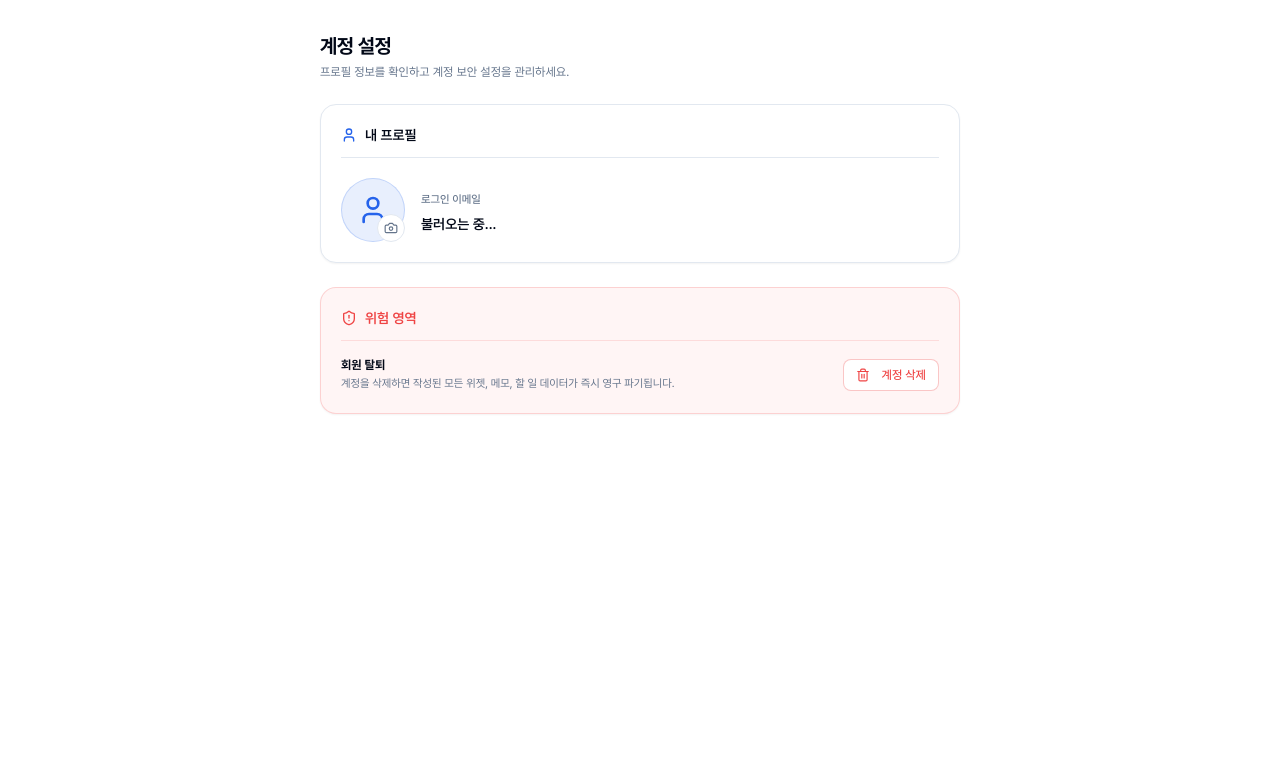
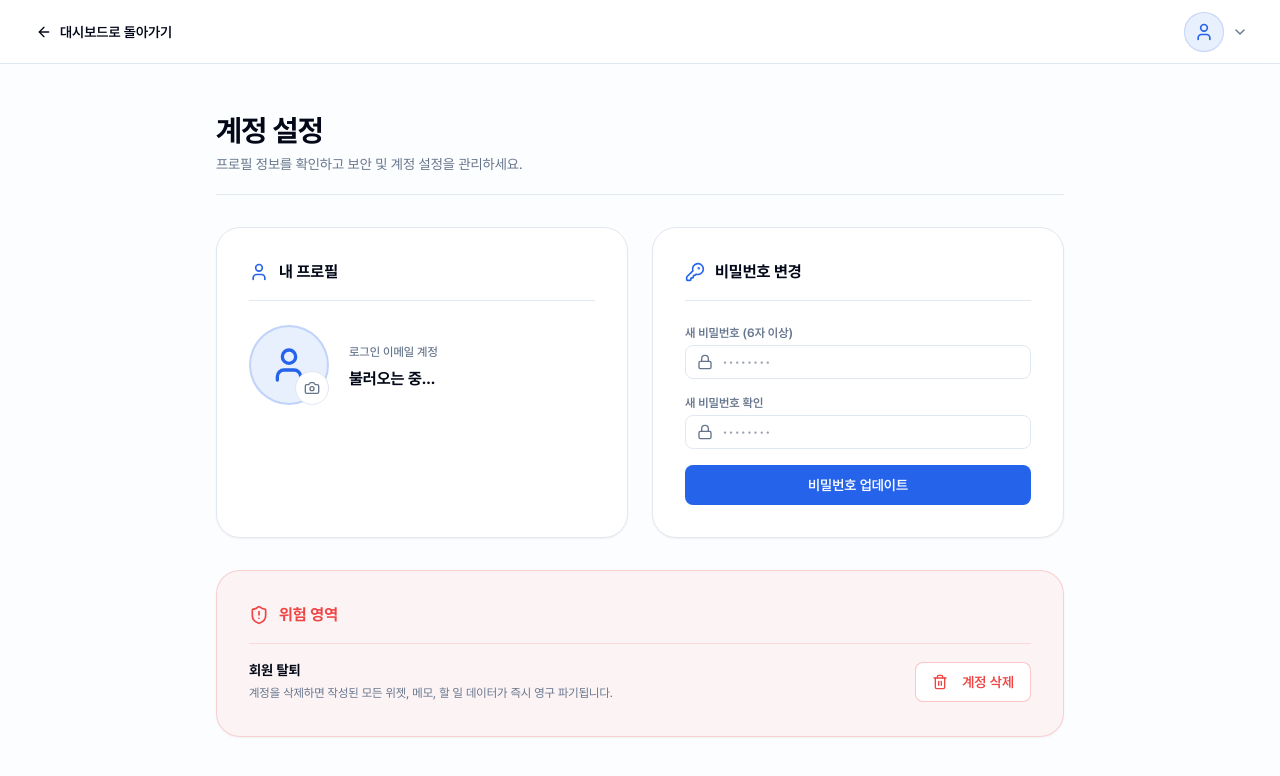
Before and after one commit to jaywai-lee/DashCraft, a Next.js app: page /settings in a window 1280 px wide. Shown: the top 776 px of the page. Built offline with nearby package versions, Linux system fonts and the light colour scheme; no server answers; the database is empty.

Commit message:
fix: 위젯 이동 콜백 클로저 버그 수정 및 드롭다운 UI 개선 (#75)

```diff
--- a/src/entities/widget/ui/WidgetHeaderActions.tsx
+++ b/src/entities/widget/ui/WidgetHeaderActions.tsx
@@ -88,10 +88,6 @@ export const WidgetHeaderActions = memo(
       </div>
     );
   },
-  (prevProps, nextProps) =>
-    prevProps.id === nextProps.id &&
-    prevProps.color === nextProps.color &&
-    prevProps.width === nextProps.width,
 );
 
 WidgetHeaderActions.displayName = "WidgetHeaderActions";
--- a/src/features/auth/model/useLoginForm.ts
+++ b/src/features/auth/model/useLoginForm.ts
@@ -33,7 +33,6 @@ export const useLoginForm = () => {
 
     toast.success("로그인되었습니다.");
     router.push("/dashboard");
-    router.refresh();
   };
 
   const handleGoogleLogin = async () => {
--- a/src/features/settings/model/useSettings.ts
+++ b/src/features/settings/model/useSettings.ts
@@ -13,6 +13,11 @@ export const useSettings = () => {
 
   const [userEmail, setUserEmail] = useState<string>("");
   const [avatarUrl, setAvatarUrl] = useState<string | undefined>(undefined);
+
+  const [newPassword, setNewPassword] = useState("");
+  const [confirmPassword, setConfirmPassword] = useState("");
+  const [isChangingPassword, setIsChangingPassword] = useState(false);
+
   const [isDeleteModalOpen, setIsDeleteModalOpen] = useState(false);
   const [confirmEmailInput, setConfirmEmailInput] = useState("");
   const [isDeleting, setIsDeleting] = useState(false);
@@ -22,7 +27,6 @@ export const useSettings = () => {
       const {
         data: { user },
       } = await supabase.auth.getUser();
-
       if (user) {
         if (user.email) setUserEmail(user.email);
         if (user.user_metadata?.avatar_url) {
@@ -33,6 +37,33 @@ export const useSettings = () => {
     fetchUser();
   }, [supabase]);
 
+  const handleChangePassword = async (e: React.SubmitEvent) => {
+    e.preventDefault();
+
+    if (newPassword.length < 6) {
+      toast.error("비밀번호는 최소 6자 이상이어야 합니다.");
+      return;
+    }
+
+    if (newPassword !== confirmPassword) {
+      toast.error("새 비밀번호가 일치하지 않습니다.");
+      return;
+    }
+
+    setIsChangingPassword(true);
+    const { error } = await supabase.auth.updateUser({ password: newPassword });
+    setIsChangingPassword(false);
+
+    if (error) {
+      toast.error("비밀번호 변경 실패", { description: error.message });
+      return;
+    }
+
+    toast.success("비밀번호가 성공적으로 변경되었습니다.");
+    setNewPassword("");
+    setConfirmPassword("");
+  };
+
   const handleDeleteAccount = async () => {
     if (confirmEmailInput !== userEmail) {
       toast.error("이메일 주소가 일치하지 않습니다.");
@@ -40,28 +71,21 @@ export const useSettings = () => {
     }
 
     setIsDeleting(true);
-
     try {
       const response = await fetch("/api/account/delete", {
         method: "POST",
-        headers: {
-          "Content-Type": "application/json",
-        },
+        headers: { "Content-Type": "application/json" },
         body: JSON.stringify({ confirmEmail: confirmEmailInput }),
       });
 
       const result = await response.json();
-
-      if (!response.ok) {
+      if (!response.ok)
         throw new Error(result.error || "계정 삭제에 실패했습니다.");
-      }
 
       queryClient.clear();
       await supabase.auth.signOut();
-
       toast.success("계정이 성공적으로 삭제되었습니다.");
       router.push("/login");
-      router.refresh();
     } catch (err) {
       const message =
         err instanceof Error
@@ -81,7 +105,12 @@ export const useSettings = () => {
   return {
     userEmail,
     avatarUrl,
-    setAvatarUrl,
+    newPassword,
+    setNewPassword,
+    confirmPassword,
+    setConfirmPassword,
+    isChangingPassword,
+    handleChangePassword,
     isDeleteModalOpen,
     setIsDeleteModalOpen,
     confirmEmailInput,
--- a/src/features/settings/ui/SettingsView.tsx
+++ b/src/features/settings/ui/SettingsView.tsx
@@ -1,16 +1,32 @@
 "use client";
 
 import React from "react";
+import Link from "next/link";
 import { useSettings } from "../model/useSettings";
+import { UserDropdown } from "@/widgets/header/ui/UserDropdown";
 import { Button } from "@/shared/ui/button";
 import { Input } from "@/shared/ui/input/Input";
 import { Modal } from "@/shared/ui/modal";
-import { User, ShieldAlert, Trash2, Camera } from "lucide-react";
+import {
+  User,
+  ShieldAlert,
+  Trash2,
+  Camera,
+  Lock,
+  KeyRound,
+  ArrowLeft,
+} from "lucide-react";
 
 export const SettingsView = () => {
   const {
     userEmail,
     avatarUrl,
+    newPassword,
+    setNewPassword,
+    confirmPassword,
+    setConfirmPassword,
+    isChangingPassword,
+    handleChangePassword,
     isDeleteModalOpen,
     setIsDeleteModalOpen,
     confirmEmailInput,
@@ -23,23 +39,45 @@ export const SettingsView = () => {
   const isEmailMatching = confirmEmailInput === userEmail;
 
   return (
-    <div className="max-w-2xl mx-auto py-8 px-4 space-y-6">
-      <div className="space-y-1">
-        <h1 className="text-xl font-bold tracking-tight">계정 설정</h1>
-        <p className="text-xs text-muted-foreground">
-          프로필 정보를 확인하고 계정 보안 설정을 관리하세요.
+    <div className="min-h-screen bg-muted/20 pb-12">
+      {/* 상단 네비게이션 바 */}
+      <header className="border-b bg-background/80 backdrop-blur-md sticky top-0 z-[100] px-4 sm:px-6 h-16 flex items-center justify-between">
+        <Link href="/dashboard">
+          <Button
+            variant="ghost"
+            size="sm"
+            className="gap-2 text-xs sm:text-sm font-semibold hover:bg-accent"
+          >
+            <ArrowLeft className="w-4 h-4" />
+            <span>대시보드로 돌아가기</span>
+          </Button>
+        </Link>
+
+        <UserDropdown userEmail={userEmail} avatarUrl={avatarUrl} />
+      </header>
+
+      {/* 설정 본문 */}
+      <main className="max-w-4xl mx-auto py-8 md:py-12 px-4 sm:px-6 space-y-8">
+        <div className="space-y-1.5 border-b pb-5">
+          <h1 className="text-2xl md:text-3xl font-extrabold tracking-tight">
+            계정 설정
+          </h1>
+          <p className="text-xs sm:text-sm text-muted-foreground">
+            프로필 정보를 확인하고 보안 및 계정 설정을 관리하세요.
           </p>
         </div>
 
-      <div className="bg-background border rounded-2xl p-5 space-y-5 shadow-sm">
-        <div className="flex items-center gap-2 border-b pb-3">
-          <User className="w-4 h-4 text-primary" />
-          <h2 className="text-sm font-semibold">내 프로필</h2>
+        <div className="grid grid-cols-1 md:grid-cols-2 gap-6">
+          {/* 프로필 정보 카드 */}
+          <div className="bg-background border rounded-3xl p-6 sm:p-8 space-y-6 shadow-sm">
+            <div className="flex items-center gap-2.5 border-b pb-4">
+              <User className="w-5 h-5 text-primary" />
+              <h2 className="text-base font-bold">내 프로필</h2>
             </div>
 
-        <div className="flex items-center gap-4">
-          <div className="relative group">
-            <div className="w-16 h-16 rounded-full bg-primary/10 border border-primary/20 flex items-center justify-center overflow-hidden shrink-0">
+            <div className="flex items-center gap-5">
+              <div className="relative group shrink-0">
+                <div className="w-20 h-20 rounded-full bg-primary/10 border-2 border-primary/20 flex items-center justify-center overflow-hidden">
                   {avatarUrl ? (
                     <img
                       src={avatarUrl}
@@ -47,54 +85,105 @@ export const SettingsView = () => {
                       className="w-full h-full object-cover"
                     />
                   ) : (
-                <User className="w-8 h-8 text-primary" />
+                    <User className="w-10 h-10 text-primary" />
                   )}
                 </div>
                 <button
                   type="button"
-              className="absolute bottom-0 right-0 p-1.5 rounded-full bg-background border shadow-xs text-muted-foreground hover:text-foreground transition-colors"
+                  className="absolute bottom-0 right-0 p-2 rounded-full bg-background border shadow-xs text-muted-foreground hover:text-foreground transition-colors"
                   title="프로필 이미지 변경"
                 >
-              <Camera className="w-3.5 h-3.5" />
+                  <Camera className="w-4 h-4" />
                 </button>
               </div>
 
               <div className="space-y-1">
-            <span className="text-[11px] font-medium text-muted-foreground">
-              로그인 이메일
+                <span className="text-xs font-medium text-muted-foreground">
+                  로그인 이메일 계정
                 </span>
-            <p className="text-sm font-semibold text-foreground">
+                <p className="text-base font-bold text-foreground break-all">
                   {userEmail || "불러오는 중..."}
                 </p>
               </div>
             </div>
           </div>
 
-      <div className="bg-destructive/5 border border-destructive/20 rounded-2xl p-5 space-y-4 shadow-sm">
-        <div className="flex items-center gap-2 border-b border-destructive/15 pb-3">
-          <ShieldAlert className="w-4 h-4 text-destructive" />
-          <h2 className="text-sm font-semibold text-destructive">위험 영역</h2>
+          {/* 비밀번호 변경 카드 */}
+          <div className="bg-background border rounded-3xl p-6 sm:p-8 space-y-6 shadow-sm">
+            <div className="flex items-center gap-2.5 border-b pb-4">
+              <KeyRound className="w-5 h-5 text-primary" />
+              <h2 className="text-base font-bold">비밀번호 변경</h2>
             </div>
-        <div className="flex flex-col sm:flex-row sm:items-center justify-between gap-3">
-          <div className="space-y-0.5">
-            <h3 className="text-xs font-bold text-foreground">회원 탈퇴</h3>
-            <p className="text-[11px] text-muted-foreground leading-relaxed">
+
+            <form onSubmit={handleChangePassword} className="space-y-4">
+              <Input
+                label="새 비밀번호 (6자 이상)"
+                type="password"
+                required
+                minLength={6}
+                icon={Lock}
+                value={newPassword}
+                onChange={(e: React.ChangeEvent<HTMLInputElement>) =>
+                  setNewPassword(e.target.value)
+                }
+                placeholder="••••••••"
+              />
+
+              <Input
+                label="새 비밀번호 확인"
+                type="password"
+                required
+                minLength={6}
+                icon={Lock}
+                value={confirmPassword}
+                onChange={(e: React.ChangeEvent<HTMLInputElement>) =>
+                  setConfirmPassword(e.target.value)
+                }
+                placeholder="••••••••"
+              />
+
+              <Button
+                type="submit"
+                variant="primary"
+                size="md"
+                disabled={isChangingPassword}
+                isLoading={isChangingPassword}
+                className="w-full text-xs sm:text-sm h-10 mt-2"
+              >
+                비밀번호 업데이트
+              </Button>
+            </form>
+          </div>
+        </div>
+
+        {/* 위험 영역 (Danger Zone) */}
+        <div className="bg-destructive/5 border border-destructive/20 rounded-3xl p-6 sm:p-8 space-y-4 shadow-sm">
+          <div className="flex items-center gap-2.5 border-b border-destructive/15 pb-4">
+            <ShieldAlert className="w-5 h-5 text-destructive" />
+            <h2 className="text-base font-bold text-destructive">위험 영역</h2>
+          </div>
+
+          <div className="flex flex-col sm:flex-row sm:items-center justify-between gap-4">
+            <div className="space-y-1">
+              <h3 className="text-sm font-bold text-foreground">회원 탈퇴</h3>
+              <p className="text-xs text-muted-foreground leading-relaxed">
                 계정을 삭제하면 작성된 모든 위젯, 메모, 할 일 데이터가 즉시 영구
                 파기됩니다.
               </p>
             </div>
             <Button
               variant="outline"
-            size="sm"
+              size="md"
               onClick={() => setIsDeleteModalOpen(true)}
-            className="border-destructive/30 text-destructive hover:bg-destructive/10 text-xs shrink-0"
+              className="border-destructive/30 text-destructive hover:bg-destructive/10 text-xs sm:text-sm shrink-0 h-10"
             >
-            <Trash2 className="w-3.5 h-3.5 mr-1.5" />
+              <Trash2 className="w-4 h-4 mr-2" />
               계정 삭제
             </Button>
           </div>
         </div>
 
+        {/* 회원 탈퇴 확인 모달 */}
         <Modal
           isOpen={isDeleteModalOpen}
           onClose={closeModal}
@@ -142,6 +231,7 @@ export const SettingsView = () => {
             />
           </div>
         </Modal>
+      </main>
     </div>
   );
 };
--- a/src/shared/ui/dropdown/Dropdown.tsx
+++ b/src/shared/ui/dropdown/Dropdown.tsx
@@ -104,7 +104,7 @@ export const DropdownContent = ({
   return (
     <div
       className={cn(
-        "absolute top-full mt-2 w-48 rounded-xl border bg-background p-1 text-popover-foreground shadow-xl ring-1 ring-black/5 z-50 animate-in fade-in-80 zoom-in-95",
+        "absolute top-full mt-2 w-56 sm:w-64 md:w-72 rounded-2xl border bg-popover p-2 text-popover-foreground shadow-2xl ring-1 ring-black/5 z-[100] animate-in fade-in-80 zoom-in-95",
         align === "right" ? "right-0" : "left-0",
         className,
       )}
@@ -135,7 +135,7 @@ export const DropdownItem = ({
       type="button"
       onClick={handleClick}
       className={cn(
-        "flex w-full items-center gap-2.5 rounded-lg px-3 py-2 text-xs font-medium text-foreground hover:bg-accent hover:text-accent-foreground transition-colors cursor-pointer select-none",
+        "flex w-full items-center gap-3 rounded-xl px-3.5 py-2.5 md:px-4 md:py-3 text-xs md:text-sm font-semibold text-foreground hover:bg-accent hover:text-accent-foreground transition-colors cursor-pointer select-none",
         className,
       )}
     >
--- a/src/widgets/header/ui/UserDropdown.tsx
+++ b/src/widgets/header/ui/UserDropdown.tsx
@@ -2,7 +2,6 @@
 
 import React, { useState, useRef, useEffect } from "react";
 import Link from "next/link";
-import { useRouter } from "next/navigation";
 import { useQueryClient } from "@tanstack/react-query";
 import { createClient } from "@/shared/lib/client";
 import { toast } from "sonner";
@@ -14,7 +13,6 @@ interface UserDropdownProps {
 }
 
 export const UserDropdown = ({ userEmail, avatarUrl }: UserDropdownProps) => {
-  const router = useRouter();
   const queryClient = useQueryClient();
   const supabase = createClient();
 
@@ -37,28 +35,21 @@ export const UserDropdown = ({ userEmail, avatarUrl }: UserDropdownProps) => {
 
   const handleSignOut = async () => {
     queryClient.clear();
-    const { error } = await supabase.auth.signOut();
-
-    if (error) {
-      toast.error("로그아웃 중 오류가 발생했습니다.");
-      return;
-    }
-
     toast.success("로그아웃되었습니다.");
-    router.push("/login");
-    router.refresh();
+    await supabase.auth.signOut();
+    window.location.href = "/login";
   };
 
   return (
-    <div className="relative" ref={dropdownRef}>
+    <div className="relative z-[100]" ref={dropdownRef}>
       <button
         type="button"
         onClick={() => setIsOpen((prev) => !prev)}
-        className="flex items-center gap-1.5 p-1 rounded-full hover:bg-accent transition-colors focus:outline-none focus:ring-2 focus:ring-primary/20"
+        className="flex items-center gap-2 p-1.5 md:p-2 rounded-full hover:bg-accent transition-colors focus:outline-none focus:ring-2 focus:ring-primary/20"
         aria-expanded={isOpen}
         aria-label="사용자 메뉴"
       >
-        <div className="w-8 h-8 rounded-full bg-primary/10 border border-primary/20 flex items-center justify-center overflow-hidden shrink-0">
+        <div className="w-8 h-8 md:w-10 md:h-10 rounded-full bg-primary/10 border border-primary/20 flex items-center justify-center overflow-hidden shrink-0 shadow-xs">
           {avatarUrl ? (
             <img
               src={avatarUrl}
@@ -66,19 +57,19 @@ export const UserDropdown = ({ userEmail, avatarUrl }: UserDropdownProps) => {
               className="w-full h-full object-cover"
             />
           ) : (
-            <User className="w-4 h-4 text-primary" />
+            <User className="w-4 h-4 md:w-5 md:h-5 text-primary" />
           )}
         </div>
-        <ChevronDown className="w-3.5 h-3.5 text-muted-foreground" />
+        <ChevronDown className="w-4 h-4 text-muted-foreground" />
       </button>
 
       {isOpen && (
-        <div className="absolute right-0 mt-2 w-56 bg-popover border rounded-xl shadow-lg p-1.5 z-50 animate-in fade-in-80 zoom-in-95">
-          <div className="px-3 py-2 border-b mb-1">
-            <p className="text-[10px] text-muted-foreground font-medium">
+        <div className="absolute right-0 mt-2 w-64 md:w-72 bg-popover border rounded-2xl shadow-2xl p-2 z-[100] animate-in fade-in-80 zoom-in-95">
+          <div className="px-3.5 py-3 border-b mb-1 space-y-0.5">
+            <p className="text-[11px] md:text-xs text-muted-foreground font-medium">
               로그인 계정
             </p>
-            <p className="text-xs font-semibold text-foreground truncate">
+            <p className="text-xs md:text-sm font-bold text-foreground truncate">
               {userEmail || "사용자"}
             </p>
           </div>
@@ -86,18 +77,18 @@ export const UserDropdown = ({ userEmail, avatarUrl }: UserDropdownProps) => {
           <Link
             href="/settings"
             onClick={() => setIsOpen(false)}
-            className="flex items-center gap-2 px-3 py-2 text-xs rounded-lg hover:bg-accent text-foreground transition-colors"
+            className="flex items-center gap-3 px-3.5 py-2.5 md:px-4 md:py-3 text-xs md:text-sm font-semibold rounded-xl hover:bg-accent text-foreground transition-colors"
           >
-            <Settings className="w-3.5 h-3.5 text-muted-foreground" />
+            <Settings className="w-4 h-4 md:w-4.5 md:h-4.5 text-muted-foreground" />
             <span>설정</span>
           </Link>
 
           <button
             type="button"
             onClick={handleSignOut}
-            className="w-full flex items-center gap-2 px-3 py-2 text-xs rounded-lg hover:bg-destructive/10 text-destructive transition-colors text-left"
+            className="w-full flex items-center gap-3 px-3.5 py-2.5 md:px-4 md:py-3 text-xs md:text-sm font-semibold rounded-xl hover:bg-destructive/10 text-destructive transition-colors text-left"
           >
-            <LogOut className="w-3.5 h-3.5" />
+            <LogOut className="w-4 h-4 md:w-4.5 md:h-4.5" />
             <span>로그아웃</span>
           </button>
         </div>
```
Also changed, not shown: src/entities/widget/ui/WidgetFrame.tsx (+0 -7 lines), src/features/auth/ui/AuthCard.tsx (+19 -15 lines), src/widgets/dashboard-grid/api/useDashboardQuery.ts (+45 -37 lines), src/widgets/dashboard-grid/model/useDashboardDnd.ts (+10 -65 lines), src/widgets/dashboard-grid/ui/SortableWidget.tsx (+4 -12 lines). Lines whose indentation alone changed are shown as unchanged.
